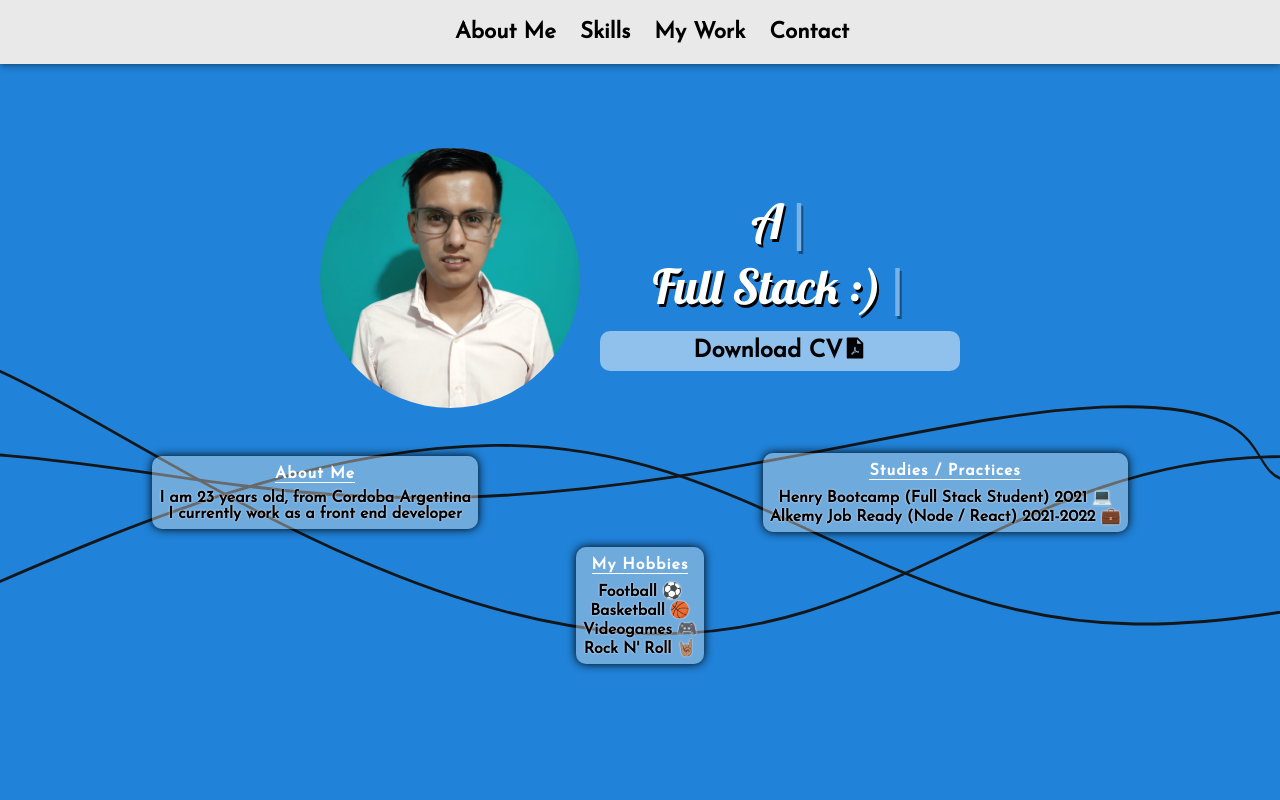
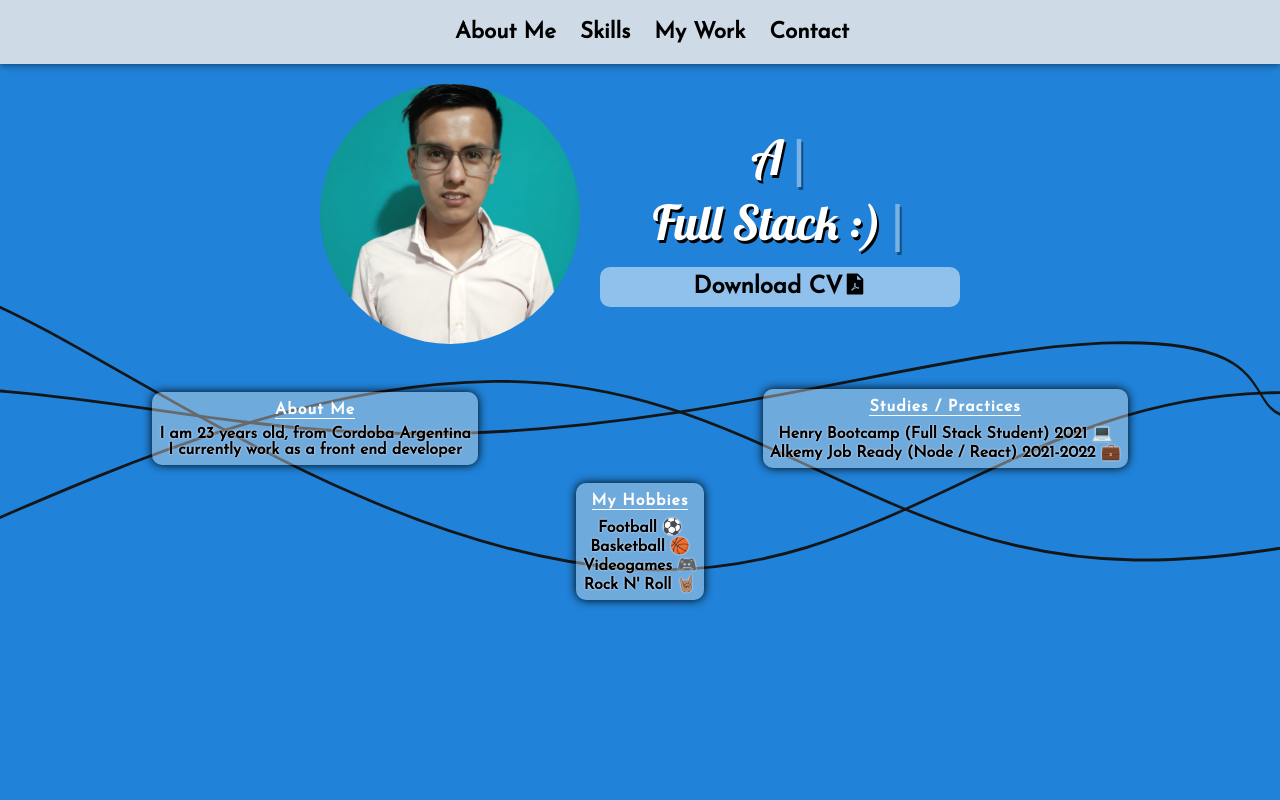
Before and after one commit to alexiscjscab/portfolio, a React (Create React App) app: page / in a window 1280 px wide. Shown: the top 800 px of the page. Built offline with nearby package versions, Linux system fonts and the light colour scheme.

Commit message:
FIX navBar position

```diff
--- a/src/components/NavBar.js
+++ b/src/components/NavBar.js
@@ -64,7 +64,7 @@ const NavBar = () => {
 
 
   return (
-    <AppBar position='sticky' className={classes.root} style={{backgroundColor: colorChange ? '#000' : 'rgba(230,230,230,0.88)', color: colorChange ? '#fff' : '#000'}}>
+    <AppBar  className={classes.root} style={{backgroundColor: colorChange ? '#000' : 'rgba(230,230,230,0.88)', color: colorChange ? '#fff' : '#000'}}>
       <Toolbar className={classes.toolbar}>
         <List className={classes.menu}>
           {items.map(({ id, text }, i) => (
@@ -132,7 +132,7 @@ const useStyles = makeStyles((theme) => ({
     fontFamily: "'Josefin Sans', sans-serif",
   },
   toolbar: {
-    // position: 'sticky',
+    position: 'sticky',
     top: '0',
     height: '60px',
     display: 'flex',
```
